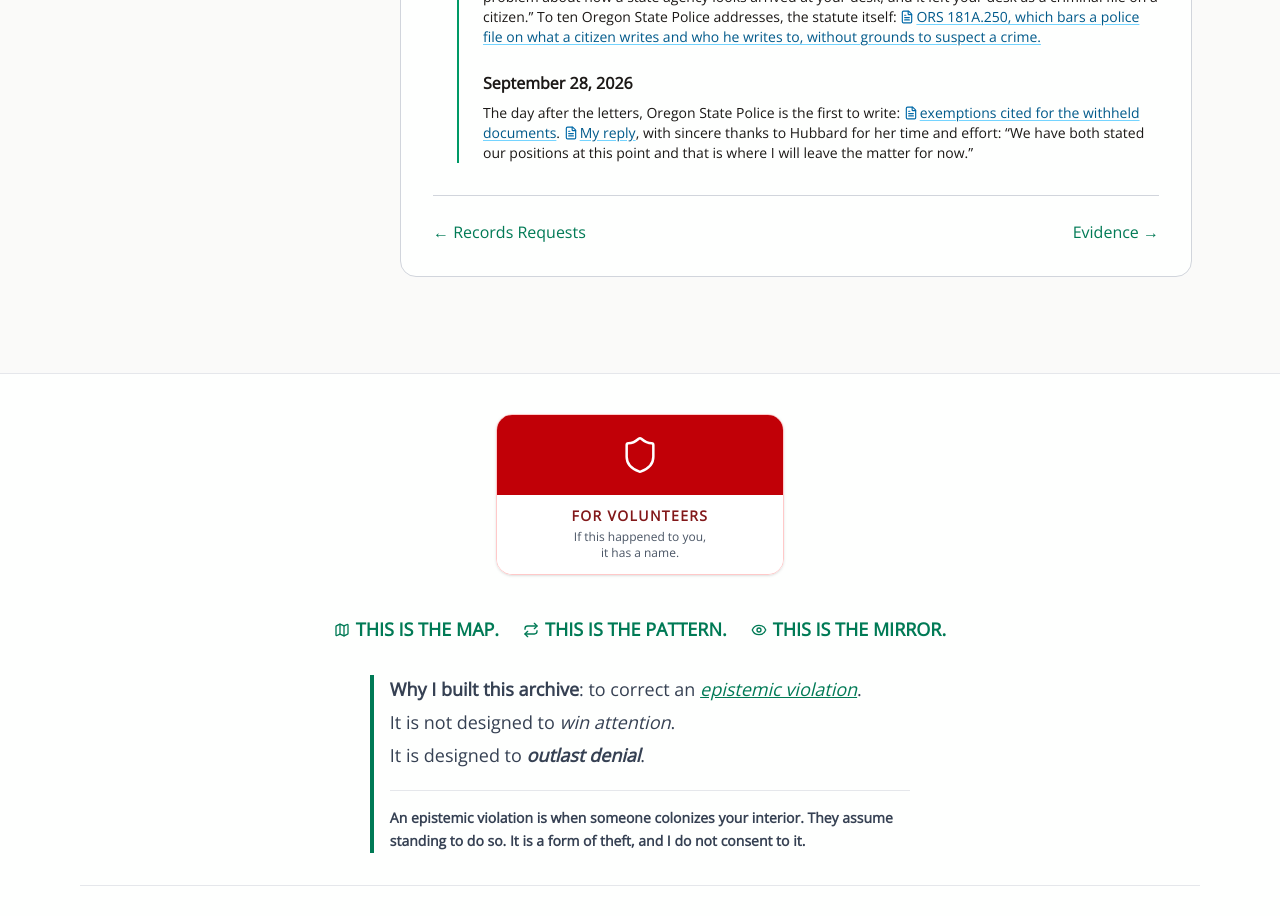
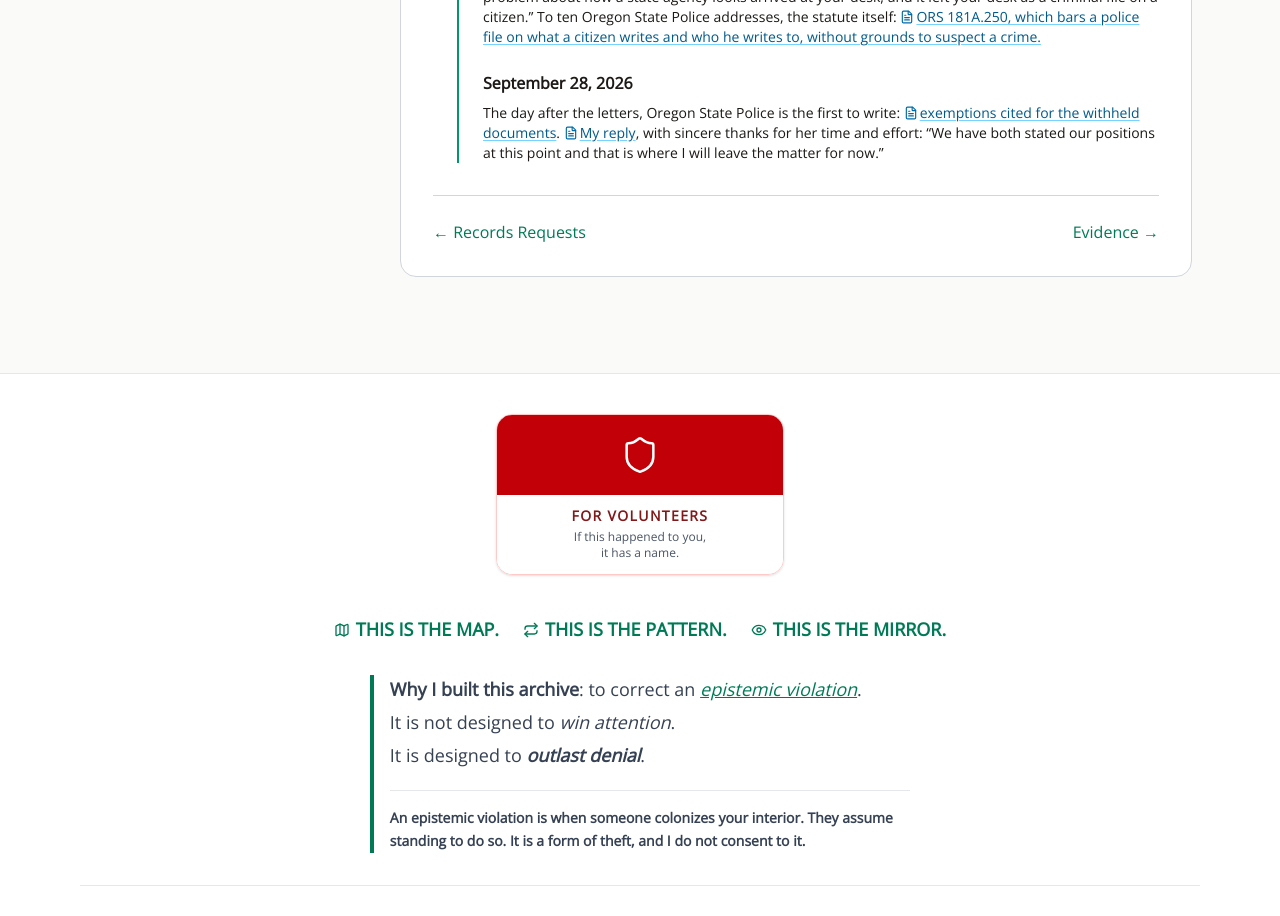
Before and after one commit to rswfire/rswfire.oprd, a Next.js app: page /timeline in a window 1280 px wide. Shown: the part 8700-9616 px from the top of the page. Built offline with nearby package versions, Linux system fonts and the light colour scheme.

Commit message:
Timeline: drop the name from the thanks clause

```diff
--- a/data/timeline.ts
+++ b/data/timeline.ts
@@ -795,7 +795,7 @@ export const TIMELINE: TimelineSection[] = [
                     { doc: "01M3MJAZY0G31KFSSTRM6QBCNH", thread: "osp", t: "exemptions cited for the withheld documents" },
                     ". ",
                     { doc: "01M3MK45K8MHYBHSF43Y017G8J", thread: "osp", t: "My reply" },
-                    ", with sincere thanks to Hubbard for her time and effort: “We have both stated our positions at this point and that is where I will leave the matter for now.”",
+                    ", with sincere thanks for her time and effort: “We have both stated our positions at this point and that is where I will leave the matter for now.”",
                 ],
             },
         ],
```
